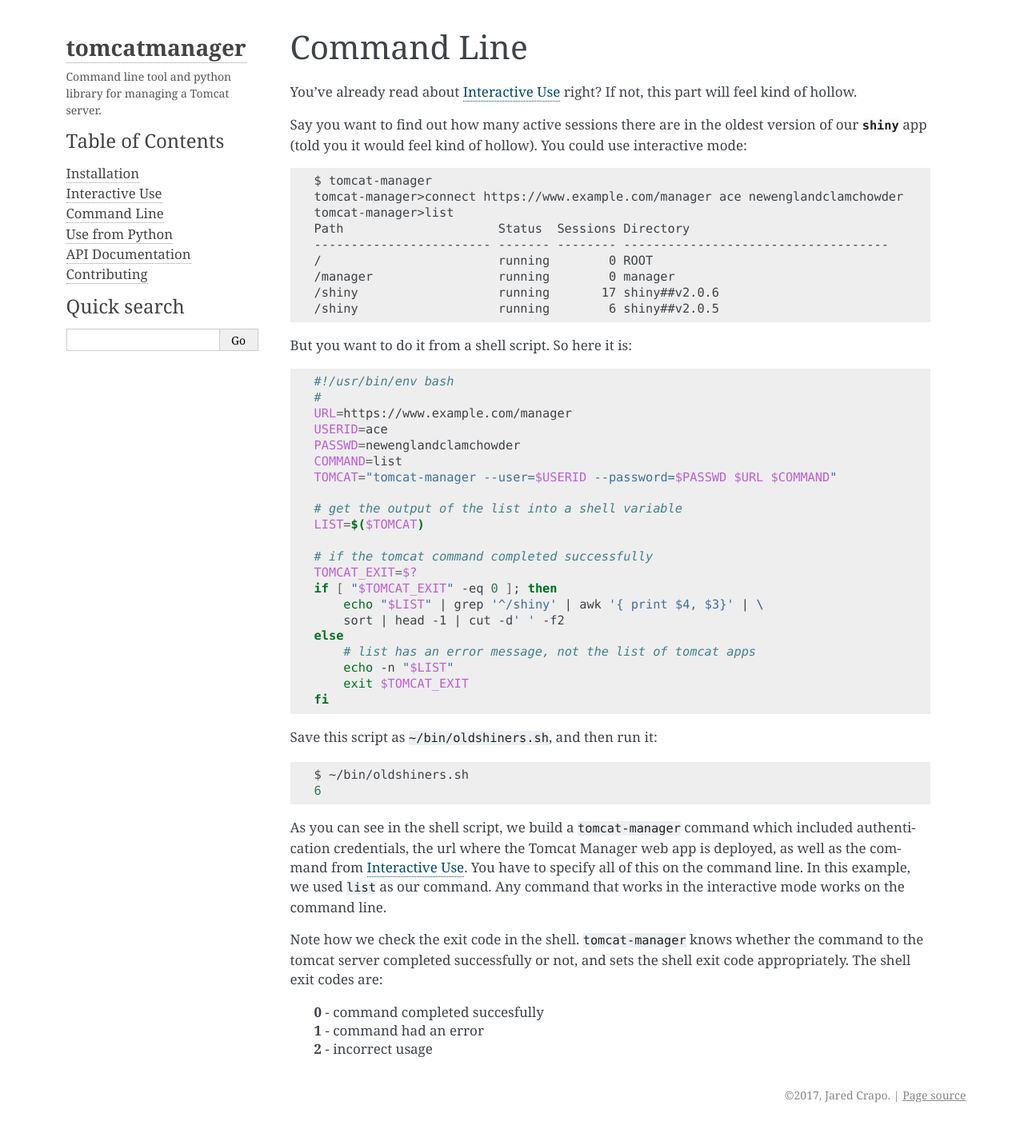
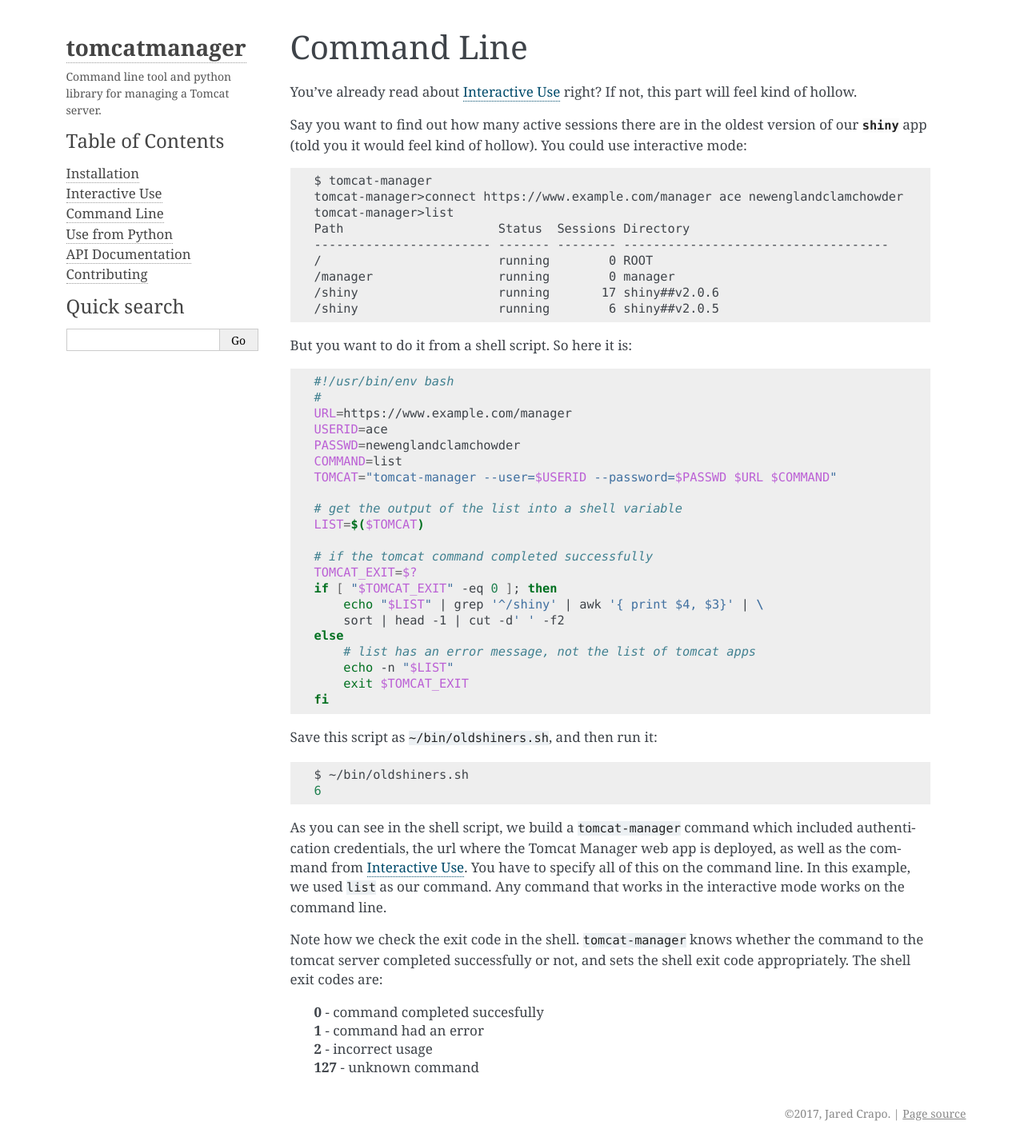
Before and after one commit to tomcatmanager/tomcatmanager, a Sphinx documentation site: the page built from docs/commandline.rst, in a window 1280 px wide. Shown: the whole page at 80% size. Built offline with Sphinx 7.4.7, drawn with Linux system fonts in a browser that asks for light colours; before the commit the page ends 1409 px from its top, so only the background shows below that.

Commit message:
Add unknown command exit code

```diff
--- a/docs/commandline.rst
+++ b/docs/commandline.rst
@@ -67,3 +67,4 @@
    | **0** - command completed succesfully
    | **1** - command had an error
    | **2** - incorrect usage
+   | **127** - unknown command
```
